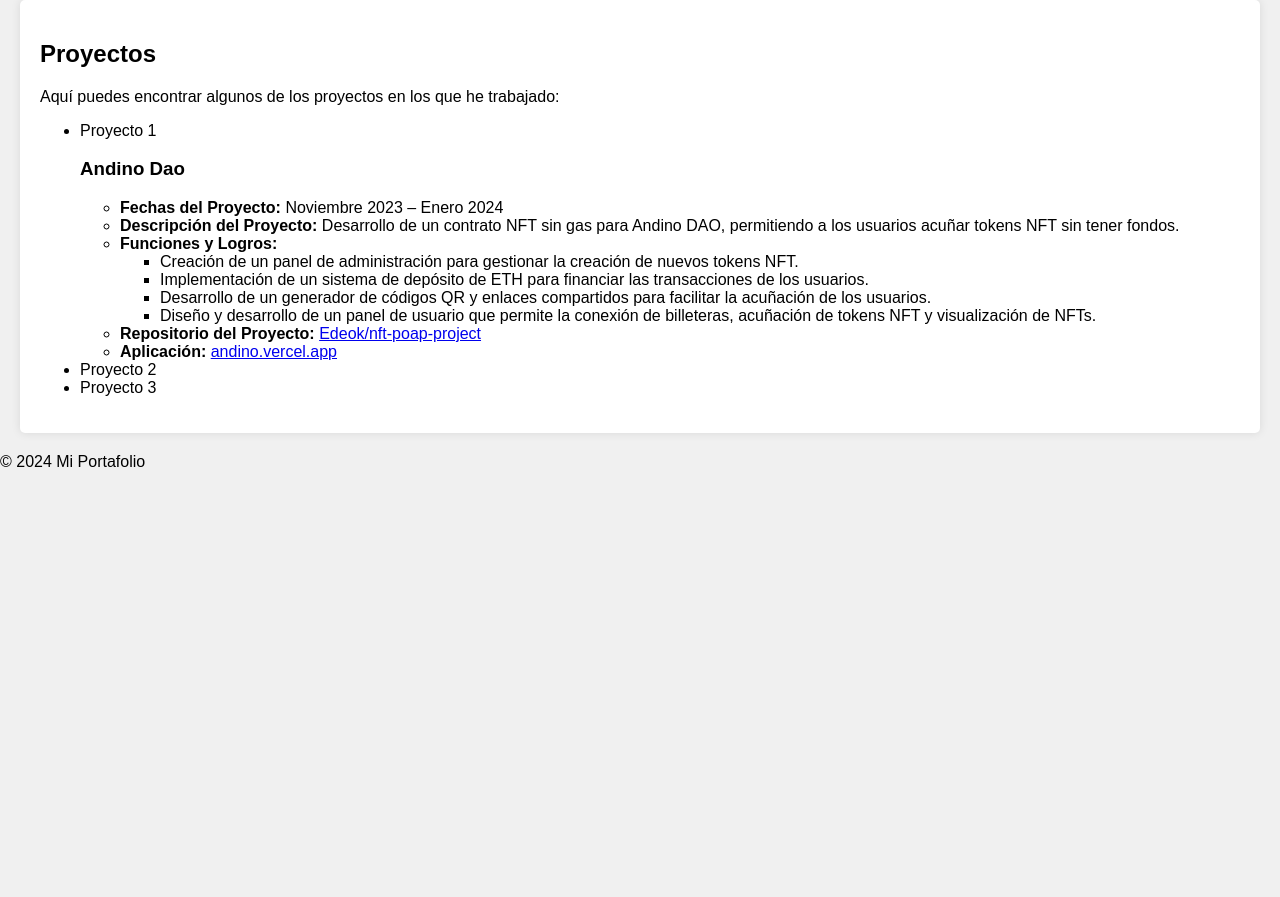
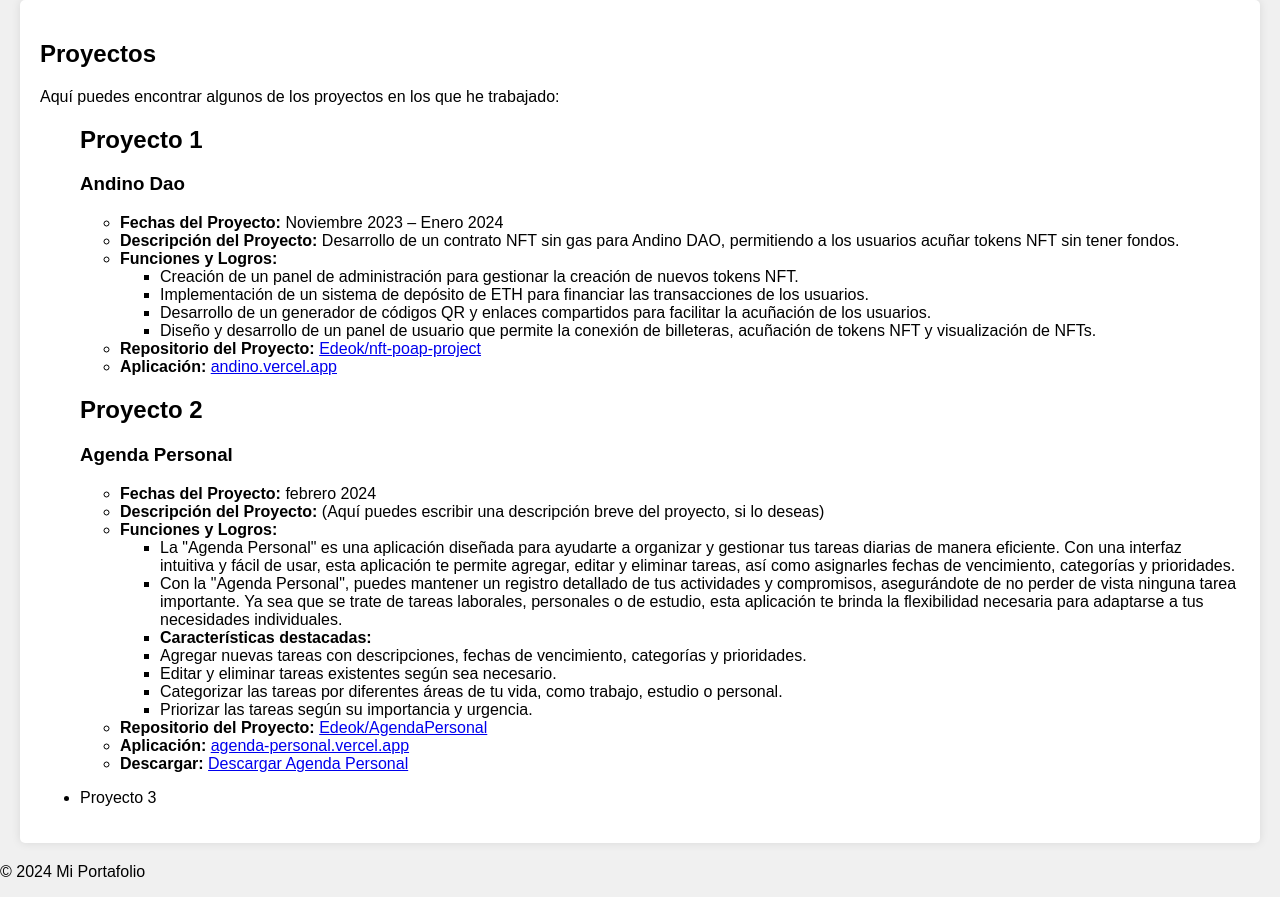
Before and after one commit to Edeok/Edeok.github.io, a plain HTML site: page proyectos.html in a window 1280 px wide. Shown: the part 220-1117 px from the top of the page. Before the commit the page ends 800 px from the top, so only its background shows below. Drawn offline with Linux system fonts and the light colour scheme.

Commit message:
Proyecto-agenda-personal

```diff
--- a/proyectos.html
+++ b/proyectos.html
@@ -36,10 +36,10 @@
         <p></p>
     </section>
     <section>
-        <h2>Proyectos</h2>
+        <h1>Proyectos</h1>
         <p>Aquí puedes encontrar algunos de los proyectos en los que he trabajado:</p>
         <ul>
-            <li>Proyecto 1</li>
+            <h1>Proyecto 1</h1>
             <div>
                 <h3>Andino Dao</h3>
                 <ul>
@@ -58,9 +58,36 @@
                 </ul>
             </div>
 
-            <li>Proyecto 2</li>
-            <li>Proyecto 3</li>
+    <p></p>
+
+            <h1>Proyecto 2</h1>
+    <div>
+        <h3>Agenda Personal</h3>
+        <ul>
+            <li><strong>Fechas del Proyecto:</strong> febrero 2024</li>
+            <li><strong>Descripción del Proyecto:</strong> (Aquí puedes escribir una descripción breve del proyecto, si lo deseas)</li>
+            <li><strong>Funciones y Logros:</strong>
+                <ul>
+                    <li>La "Agenda Personal" es una aplicación diseñada para ayudarte a organizar y gestionar tus tareas diarias de manera eficiente. Con una interfaz intuitiva y fácil de usar, esta aplicación te permite agregar, editar y eliminar tareas, así como asignarles fechas de vencimiento, categorías y prioridades.</li>
+                    <li>Con la "Agenda Personal", puedes mantener un registro detallado de tus actividades y compromisos, asegurándote de no perder de vista ninguna tarea importante. Ya sea que se trate de tareas laborales, personales o de estudio, esta aplicación te brinda la flexibilidad necesaria para adaptarse a tus necesidades individuales.</li>
+
+            <li><strong>Características destacadas:</strong></li>
+
+                    <li>Agregar nuevas tareas con descripciones, fechas de vencimiento, categorías y prioridades.</li>
+                    <li>Editar y eliminar tareas existentes según sea necesario.</li>
+                    <li>Categorizar las tareas por diferentes áreas de tu vida, como trabajo, estudio o personal.</li>
+                    <li>Priorizar las tareas según su importancia y urgencia.</li>
+                </ul>
+            </li>
+            <li><strong>Repositorio del Proyecto:</strong> <a href="https://github.com/Edeok/AgendaPersonal" target="_blank">Edeok/AgendaPersonal</a></li>
+            <li><strong>Aplicación:</strong> <a href="https://agenda-personal.vercel.app/" target="_blank">agenda-personal.vercel.app</a></li>
+            <li><strong>Descargar:</strong> <a href="https://drive.google.com/file/d/1QXYPR2IRsJN1K0Ps9SD1GwjAqeXyYbQr/view?usp=sharing" target="_blank">Descargar Agenda Personal</a></li>
         </ul>
+    </div>
+
+<p></p>
+        <li>Proyecto 3</li>
+
     </section>
     <footer>
         <p>&copy; 2024 Mi Portafolio</p>
```
